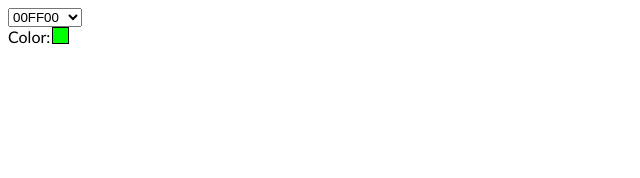
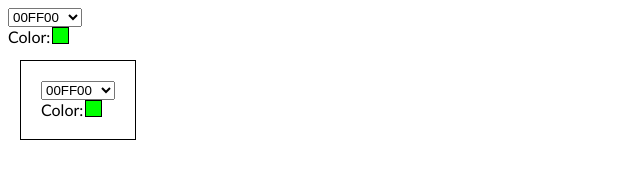
Before and after one commit to virtualstaticvoid/jQuery-Color-Picker, a plain HTML site: page index.html in a window 1280 px wide. Shown: the whole page, without its empty margins (0-640 px from the left). Drawn offline with nearby package versions, Linux system fonts and the light colour scheme.

Commit message:
updated sample to illustrate color picker positioning change

```diff
--- a/index.html
+++ b/index.html
@@ -6,7 +6,12 @@
     <script src="jquery.colorpicker.js" type="text/javascript"></script>
     <script type="text/javascript">
         $(document).ready(function() {
-            $('#picker').colorpicker({
+            $('#picker1').colorpicker({
+                size: 20,
+                label: 'Color: ',
+                hide: false
+            });
+            $('#picker2').colorpicker({
                 size: 20,
                 label: 'Color: ',
                 hide: false
@@ -15,7 +20,7 @@
     </script>
 </head>
 <body>
-<select id="picker">
+<select id="picker1">
     <option value="FFFFFF">FFFFFF</option>
     <option value="FFDFDF">FFDFDF</option>
     <option value="FFBFBF">FFBFBF</option>
@@ -53,5 +58,49 @@
     <option value="00001b">00001b</option>
     <option value="000000">000000</option>
 </select>
+
+<div style="position: absolute; top: 60px; left: 20px; border: 1px solid black; padding: 20px;">
+
+<select id="picker2">
+    <option value="FFFFFF">FFFFFF</option>
+    <option value="FFDFDF">FFDFDF</option>
+    <option value="FFBFBF">FFBFBF</option>
+    <option value="FF9F9F">FF9F9F</option>
+    <option value="FF7F7F">FF7F7F</option>
+    <option value="FF5F5F">FF5F5F</option>
+    <option value="FF3F3F">FF3F3F</option>
+    <option value="FF1F1F">FF1F1F</option>
+    <option value="FF0000">FF0000</option>
+    <option value="DF1F00">DF1F00</option>
+    <option value="C33B00">C33B00</option>
+    <option value="A75700">A75700</option>
+    <option value="8B7300">8B7300</option>
+    <option value="6F8F00">6F8F00</option>
+    <option value="53AB00">53AB00</option>
+    <option value="37C700">37C700</option>
+    <option value="1BE300">1BE300</option>
+    <option value="00FF00" selected="selected">00FF00</option>
+    <option value="00DF1F">00DF1F</option>
+    <option value="00C33B">00C33B</option>
+    <option value="00A757">00A757</option>
+    <option value="008B73">008B73</option>
+    <option value="006F8F">006F8F</option>
+    <option value="0053AB">0053AB</option>
+    <option value="0037C7">0037C7</option>
+    <option value="001BE3">001BE3</option>
+    <option value="0000FF">0000FF</option>
+    <option value="0000df">0000df</option>
+    <option value="0000c3">0000c3</option>
+    <option value="0000a7">0000a7</option>
+    <option value="00008b">00008b</option>
+    <option value="00006f">00006f</option>
+    <option value="000053">000053</option>
+    <option value="000037">000037</option>
+    <option value="00001b">00001b</option>
+    <option value="000000">000000</option>
+</select>
+
+</div>
+
 </body>
 </html>
```
